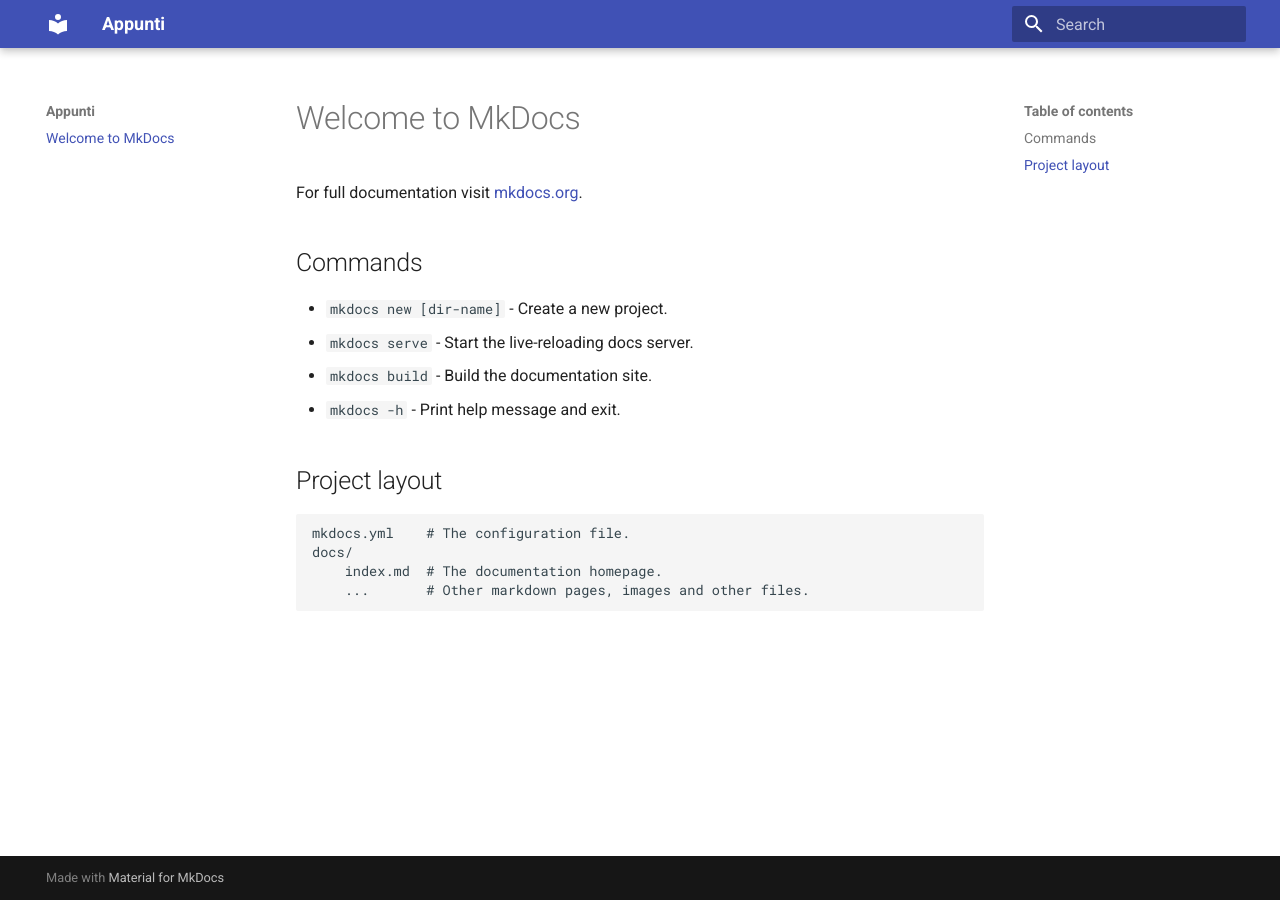
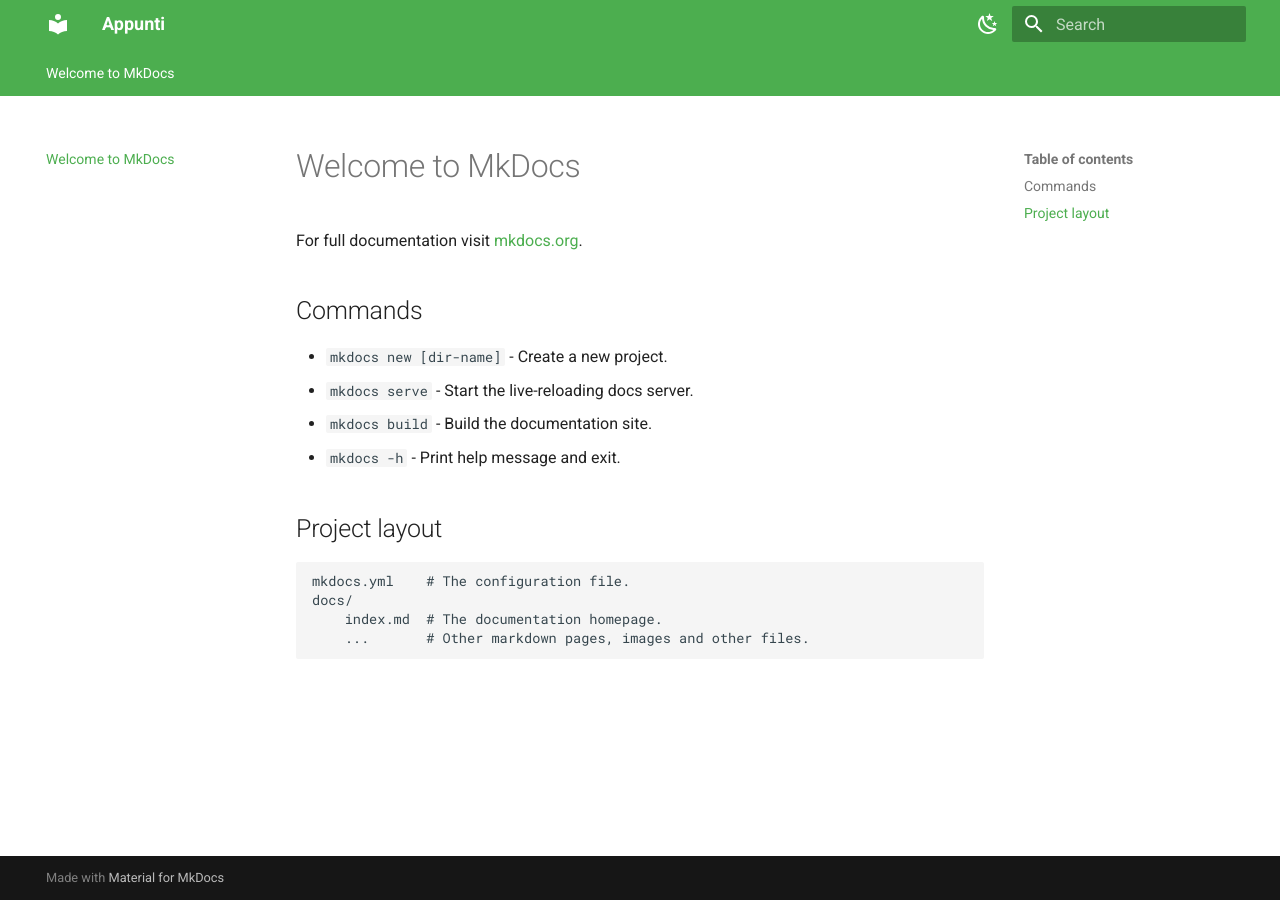
Before and after one commit to determinedguy/appunti, an MkDocs documentation site: the page built from docs/index.md, in a window 1280 px wide. Built offline with MkDocs 1.6.1 and Material for MkDocs 9.7.7, drawn with Linux system fonts in a browser that asks for light colours.

Commit message:
update: theme

```diff
--- a/mkdocs.yml
+++ b/mkdocs.yml
@@ -1,3 +1,24 @@
 site_name: Appunti
+site_author: Muhammad Athallah
 theme:
   name: material
+  features:
+    - navigation.tabs
+    - navigation.indexes
+  palette:
+    # Palette toggle for light mode
+    - media: "(prefers-color-scheme: light)"
+      scheme: default
+      primary: green
+      accent: red
+      toggle:
+        icon: material/weather-night
+        name: Passa alla modalità oscura
+    # Palette toggle for dark mode
+    - media: "(prefers-color-scheme: dark)"
+      scheme: slate
+      primary: green
+      accent: red
+      toggle:
+        icon: material/weather-sunny
+        name: Passa alla modalità luce
```
Also changed, not shown: README.md (+5 -3 lines).
